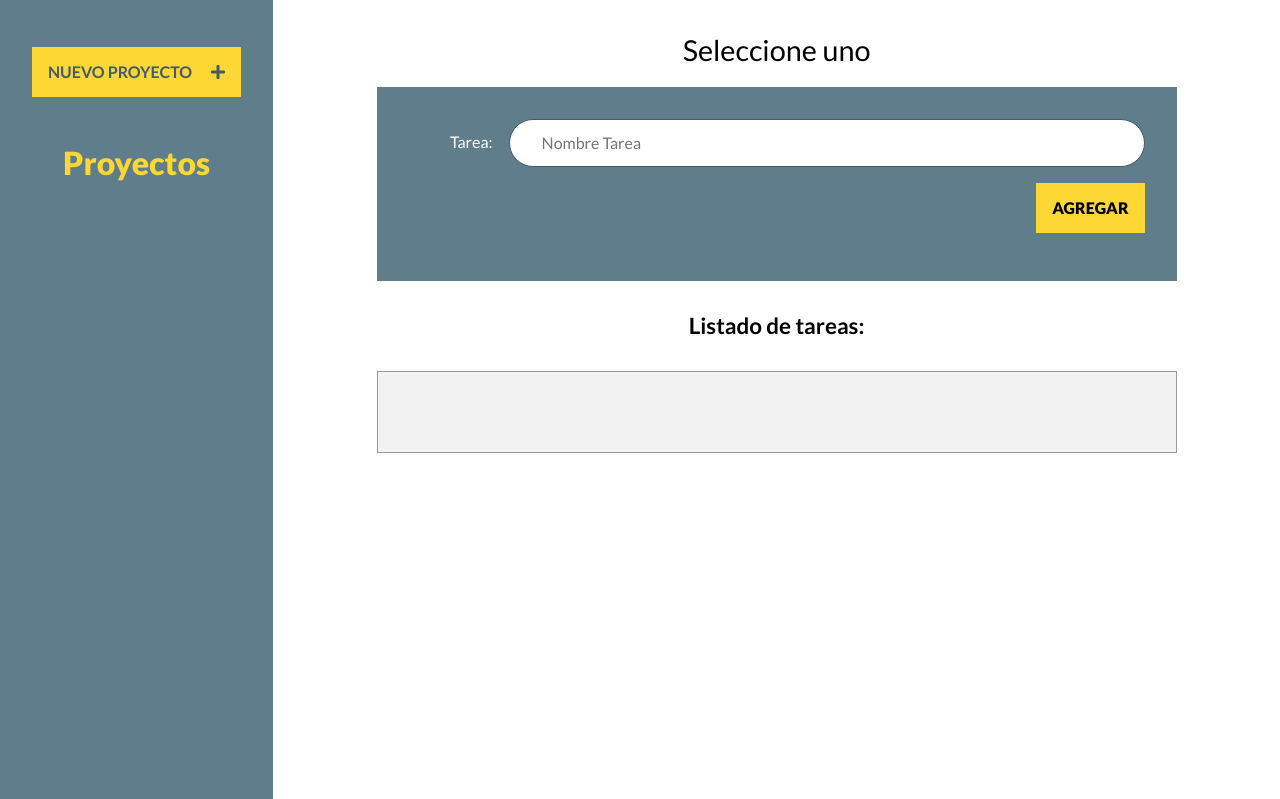
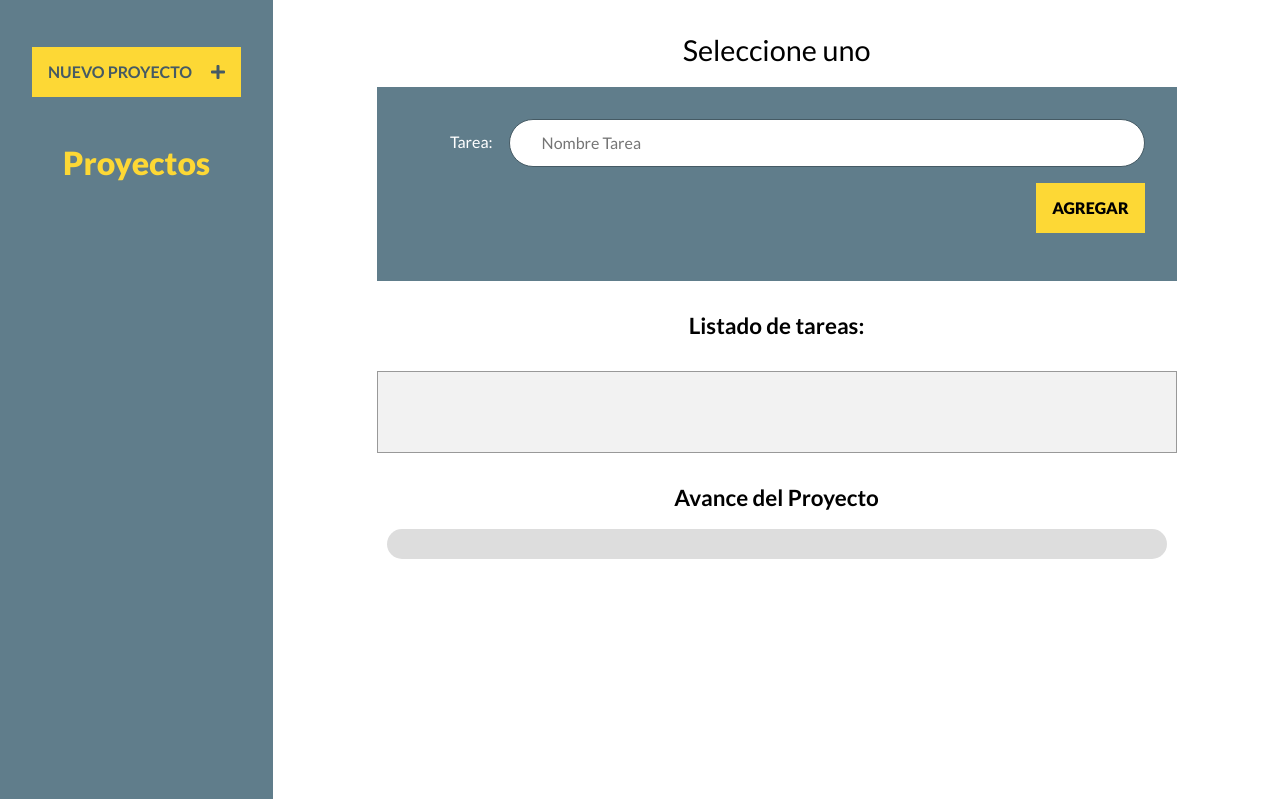
Before and after one commit to CRAZY3N/Task, a PHP site: page / in a window 1280 px wide. Shown: the part 61-860 px from the top of the page. Run offline with PHP 8.4, Linux system fonts and the light colour scheme; the visitor is signed in with stand-in values (Sample User, id 1); data that the repository does not hold is empty.

Commit message:
Barra de progreso dinamica, en base a las tareas de un proyecto

```diff
--- a/css/style.css
+++ b/css/style.css
@@ -225,3 +225,22 @@ body.index {
     color: white;
     font-size: 1.2rem;
 }
+
+/* Barra Avance */
+.barra-avance{
+    margin: 0 auto;
+    height: 30px;
+    width: 80%;
+    border-radius: 30px;
+    background: rgb(221, 221, 221);
+}
+
+.porcentaje {
+    height: 100%;
+    width: 0%;
+    border-radius: 30px;
+    background: rgb(11, 133, 247);
+    background-image: linear-gradient(45deg,rgba(2, 238, 255, 0.5) 25%,transparent 25%,transparent 50%,rgba(7, 232, 248, 0.5) 50%,rgba(9, 218, 255, 0.5) 75%,transparent 75%,transparent);
+    background-size: 1rem 1rem;
+    transition: all 0.5s ease;
+}
--- a/index.php
+++ b/index.php
@@ -93,6 +93,14 @@
 
             </ul>
         </div>
+
+        <div class="avance">
+            <h2>Avance del Proyecto</h2>
+            <div class="barra-avance" id="barra-avance">
+                <div class="porcentaje" id="porcentaje"></div>
+            </div>
+        </div>
+
     </main>
 </div><!--.contenedor-->
 
--- a/js/scripts.js
+++ b/js/scripts.js
@@ -8,6 +8,10 @@ eventListener();
 
 /* Declarar los eventos que escuchara */
 function eventListener() {
+
+    /* Document ready */
+    document.addEventListener('DOMContentLoaded', actualizarProgreso);
+
     //Botón para crear proyectos
     document.querySelector('.crear-proyecto a').addEventListener('click', nuevoProyecto);
 
@@ -16,6 +20,37 @@ function eventListener() {
 
     /* Botones para las acciones de las tareas */
     document.querySelector('.listado-pendientes').addEventListener('click', accionesTarea);
+
+}
+
+/* Actulizar progreso */
+function actualizarProgreso(){
+    /* Obtener todas las tareas */
+    const tareas = document.querySelectorAll('.tarea').length;
+
+    /* obtener las tareas completas */
+    const tareasCom = document.querySelectorAll('i.completo').length;
+
+    /* Determinar el avance */
+    const avance = (100 / tareas) * tareasCom;
+    /* console.log(avance); */
+
+    /* Agregar el avance */
+    const barra = document.querySelector('#porcentaje');
+    /* console.log(barra); */
+    barra.style.width = avance + '%';
+
+    /* Si barra es el 100% */
+    if(avance === 100) {
+        Swal.fire({
+            position: 'top-center',
+            type: 'success',
+            title: "100% de tareas",
+            text: "Proyecto finalizado",
+            showConfirmButton: false,
+            timer: 1500
+          })
+    }
 
 }
 
@@ -28,9 +63,13 @@ function accionesTarea(e){
         if(e.target.classList.contains('completo')) {
             e.target.classList.remove('completo');
             cambiarEstadoTar(e.target, 0);
+            /* Actualizar tare */
+            actualizarProgreso();
         } else {
             e.target.classList.add('completo');
             cambiarEstadoTar(e.target, 1);
+            /* Actualizar tare */
+            actualizarProgreso();
         }
     } else if(e.target.classList.contains('fa-trash')) {
 
@@ -57,6 +96,10 @@ function accionesTarea(e){
                 /* console.log(e.target.parentElement.parentElement); */
                 let elem = e.target.parentElement.parentElement; /* Tomar el elemento  */
                 elem.parentElement.removeChild(elem);  /* eliminar el elemento desde el padre */
+
+                /* Actualizar tare */
+                actualizarProgreso();
+
                 Swal.fire(
                   'Eliminado!',
                   'La tarea se ha eliminado.',
@@ -85,6 +128,8 @@ function eliminarTareaBD(id){
                 /* Recibir respuesta */
                 xhr.onload = function(){
                     if(this.status === 200){
+                        /* Actualizar tare */
+                        actualizarProgreso();
                         /* let respuesta = JSON.parse(xhr.responseText); */
                         /* console.log(JSON.parse(xhr.responseText)); */
                     }
@@ -309,6 +354,9 @@ function agregarTarea(e) {
                         /* footer: '<a href>Why do I have this issue?</a>' */
 
                     })
+
+                    /* Actualizar tare */
+                    actualizarProgreso();
                 }
             }
         }
```
